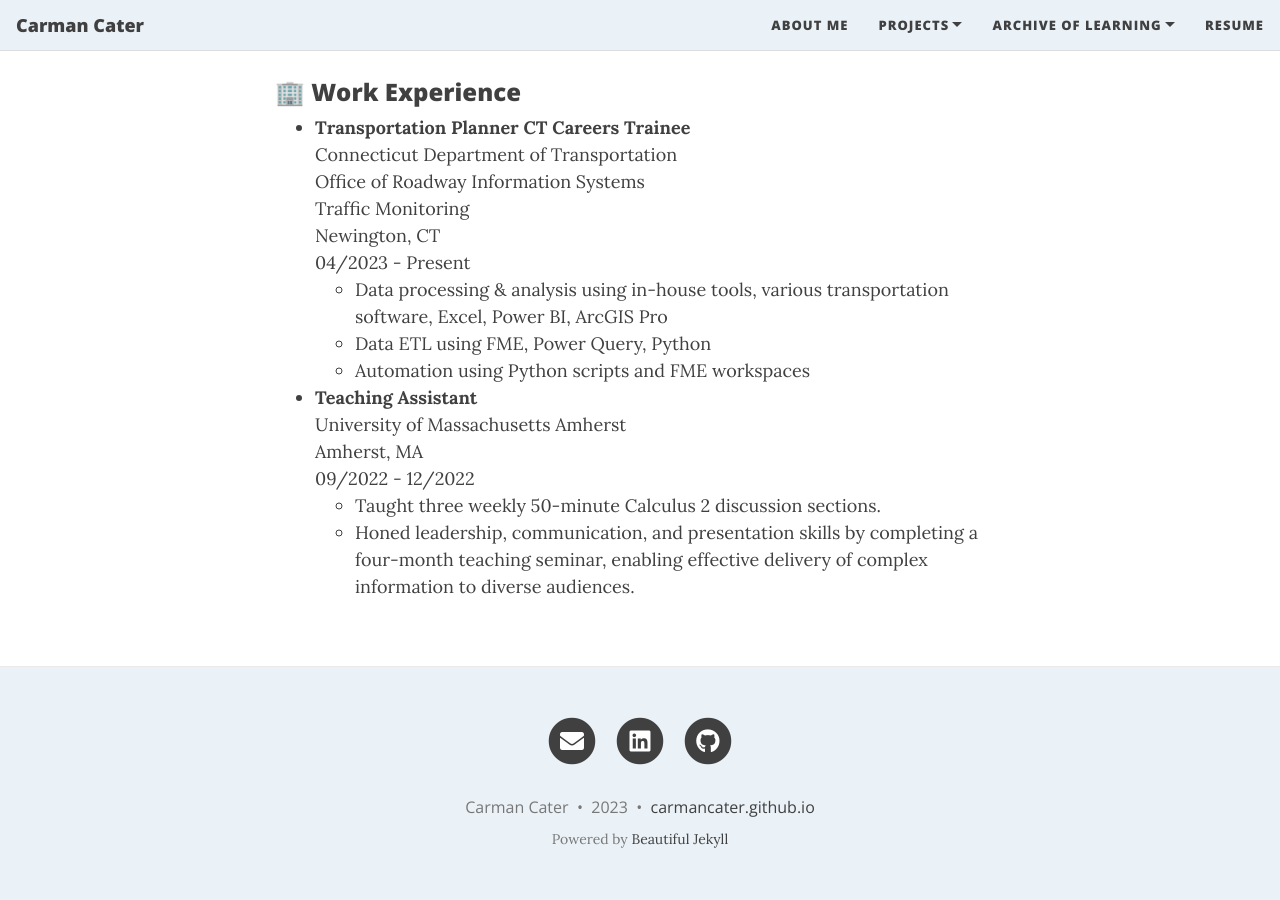
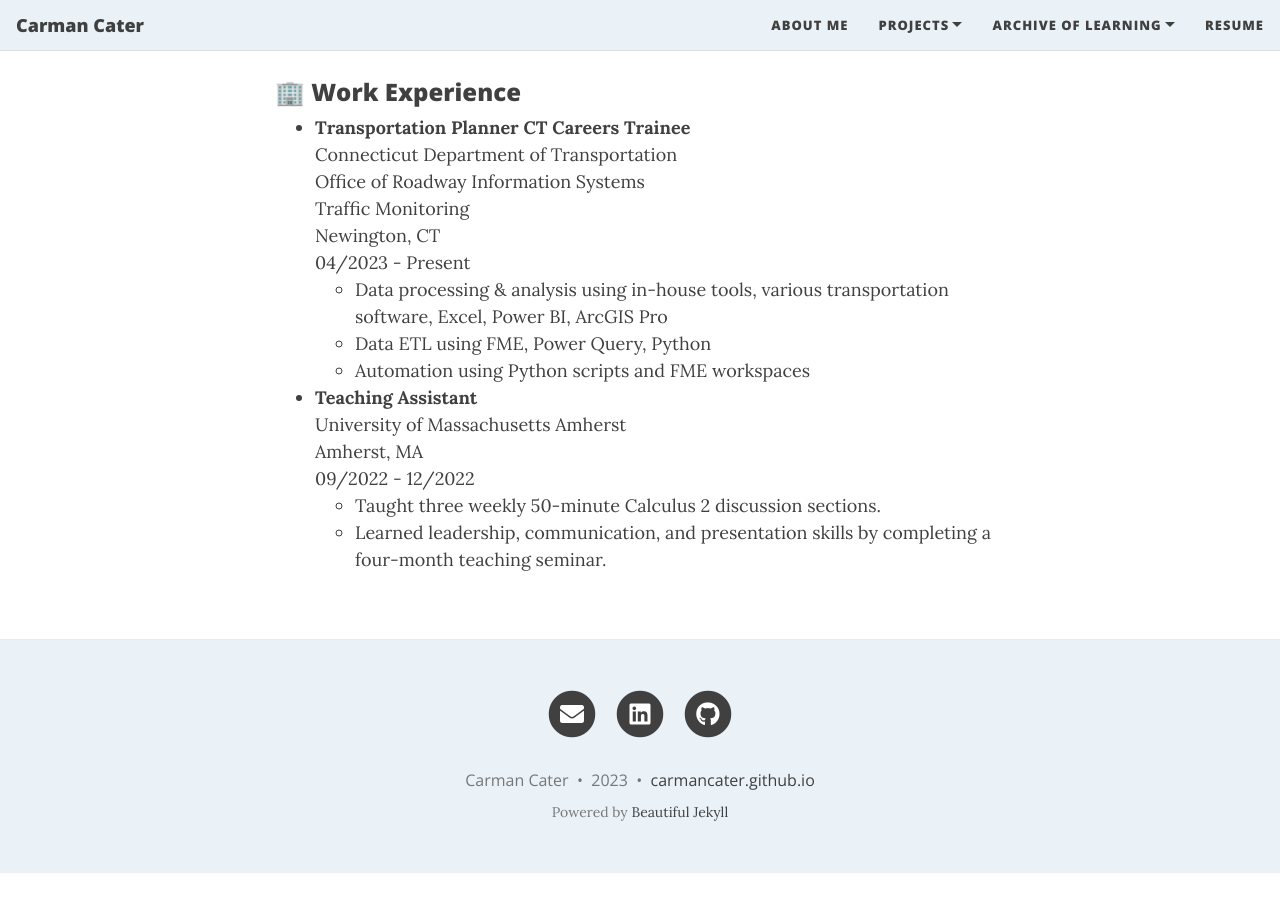
Before and after one commit to carmancater/carmancater.github.io, a Jekyll site: the page built from resume.md, in a window 1280 px wide and 900 px high, scrolled down 546 px. Built offline with Jekyll 4.4.1, drawn with Linux system fonts in a browser that asks for light colours; nearby versions of some CDN libraries; emoji names are drawn with the system emoji font; after the commit the page ends 1419 px from its top, so only the background shows below that.

Commit message:
Update resume.md

```diff
--- a/resume.md
+++ b/resume.md
@@ -33,4 +33,5 @@
 Amherst, MA
 09/2022 - 12/2022
     - Taught three weekly 50-minute Calculus 2 discussion sections.
-    - Honed leadership, communication, and presentation skills by completing a four-month teaching seminar, enabling effective delivery of complex information to diverse audiences.
+    - Learned leadership, communication, and presentation skills by completing a four-month teaching seminar.
+<!--     - Honed leadership, communication, and presentation skills by completing a four-month teaching seminar, enabling effective delivery of complex information to diverse audiences. -->
```
